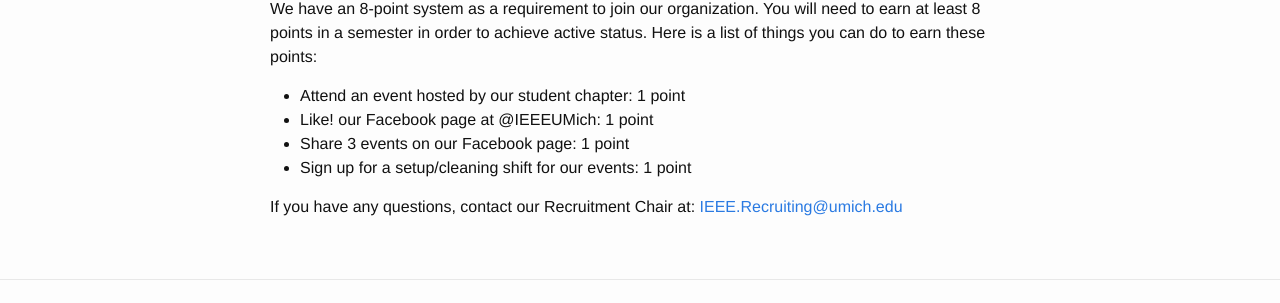
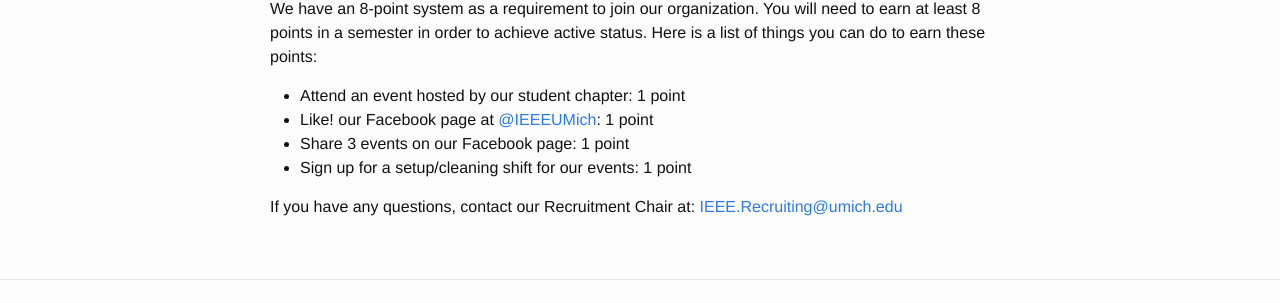
Before and after one commit to ieee-umich/ieee-website, a Jekyll site: the page built from membership.md, in a window 1280 px wide. Shown: the part 230-533 px from the top of the page. Built offline with Jekyll 4.4.1, drawn with Linux system fonts in a browser that asks for light colours; part of the change alters nothing that is shown.

```diff
--- a/membership.md
+++ b/membership.md
@@ -9,7 +9,7 @@ permalink: /membership/
 We have an 8-point system as a requirement to join our organization. You will need to earn at least 8 points in a semester in order to achieve active status. Here is a list of things you can do to earn these points:
 
 - Attend an event hosted by our student chapter: 1 point
-- Like! our Facebook page at @IEEEUMich: 1 point
+- Like! our Facebook page at [@IEEEUMich](https://www.facebook.com/IEEEUMich/): 1 point
 - Share 3 events on our Facebook page: 1 point
 - Sign up for a setup/cleaning shift for our events: 1 point
 
```
